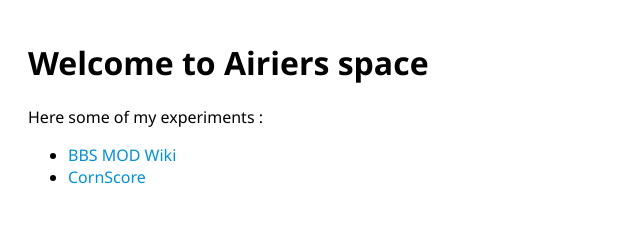
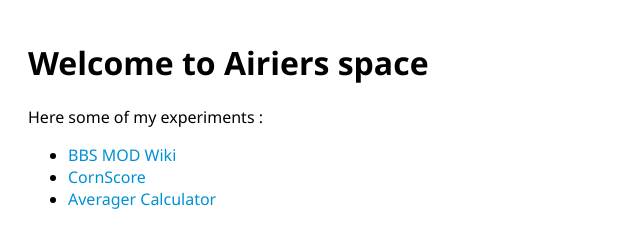
Before and after one commit to Airiers/Airiers.github.io, a plain HTML site: page index.html in a window 1280 px wide. Shown: the whole page, without its empty margins (0-640 px from the left). Drawn offline with Linux system fonts and the light colour scheme.

Commit message:
Added content

```diff
--- a/index.html
+++ b/index.html
@@ -27,6 +27,9 @@
                 <li>
                     <a href="/cornscore/">CornScore</a>
                 </li>
+                <li>
+                    <a href="/average_calculator/">Averager Calculator</a>
+                </li>
             </ul>
         </div>
     </body>
```
